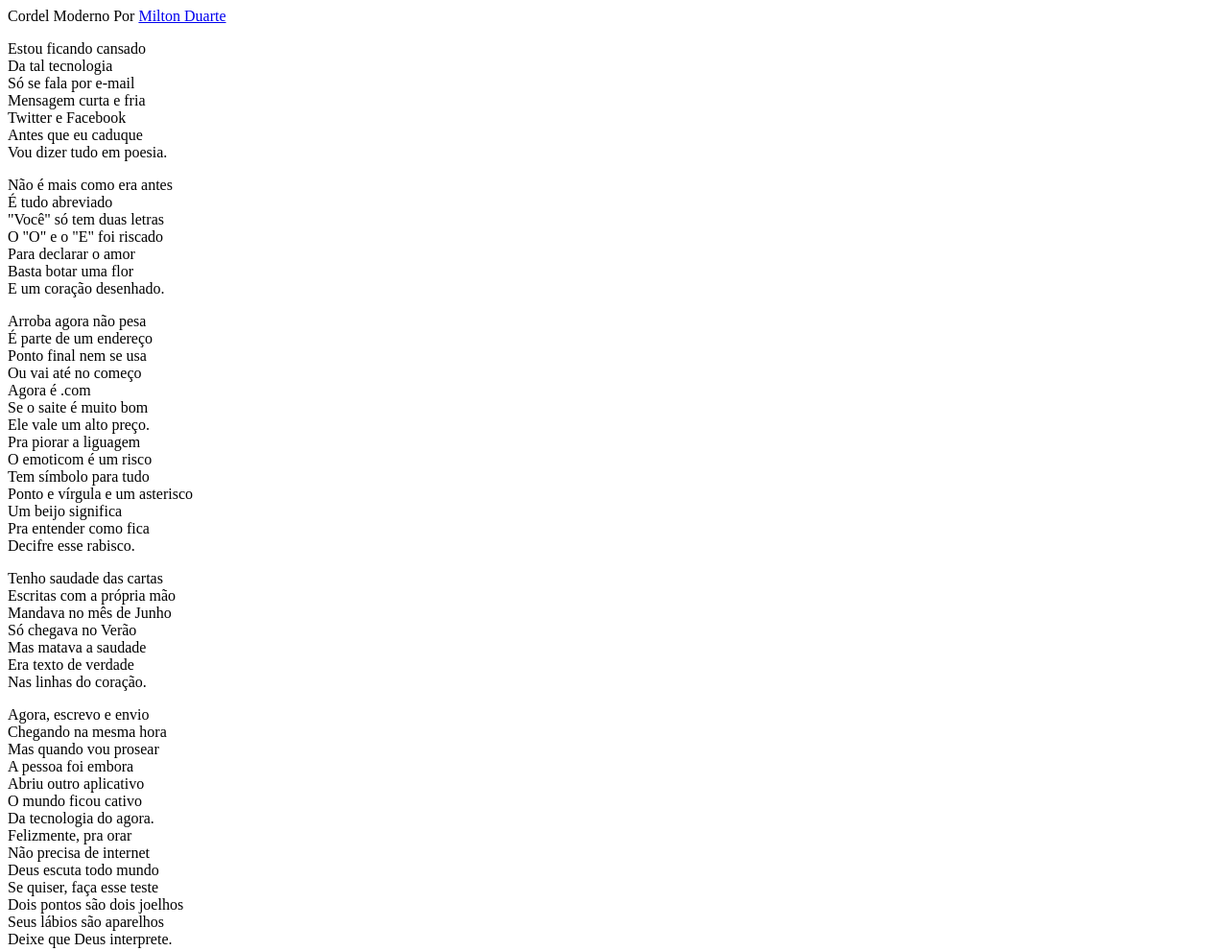
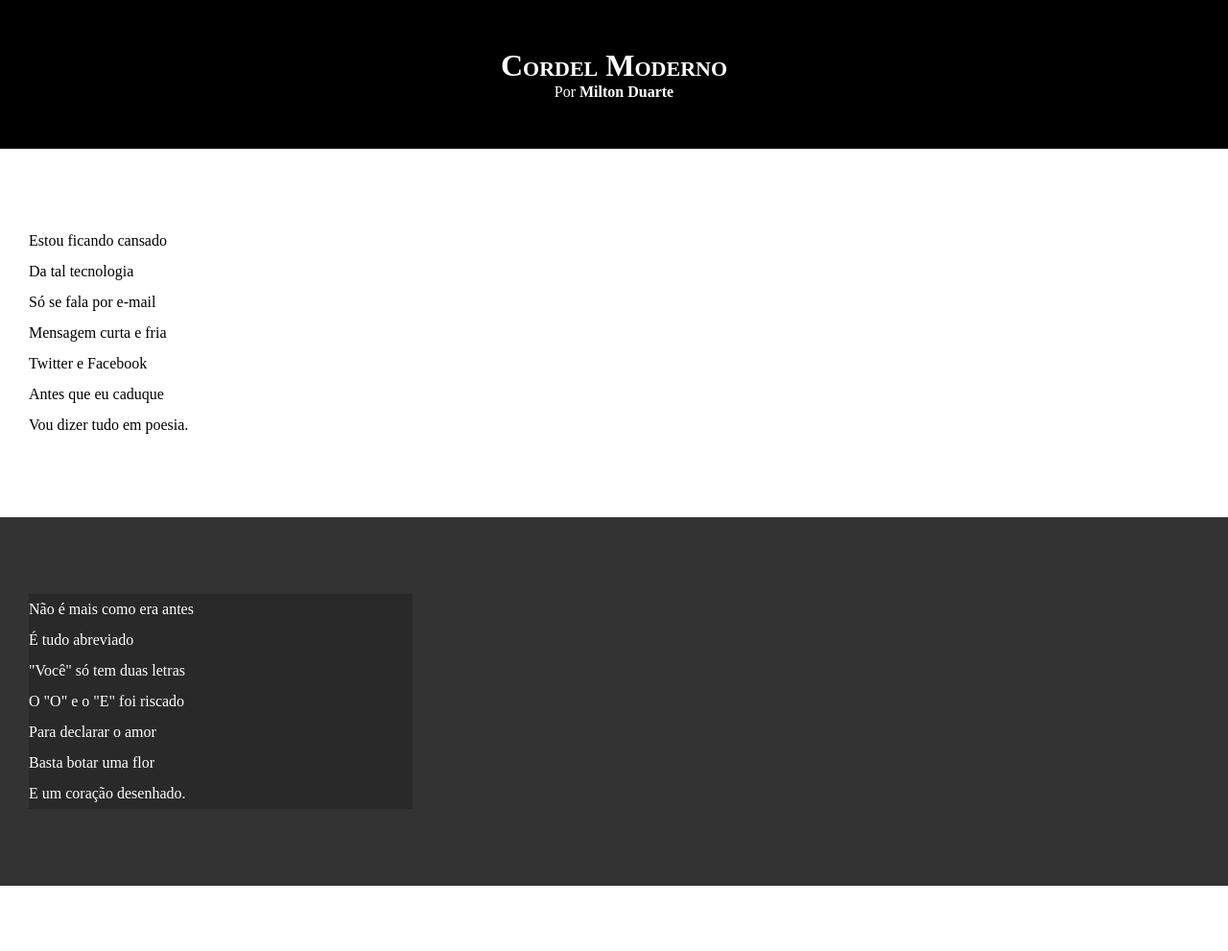
Before and after one commit to re-castro/html-css, a plain HTML site: page desafios/d012/index.html in a window 1280 px wide. Shown: the top 991 px of the page at 96% size. Drawn offline with Linux system fonts and the light colour scheme.

Commit message:
atualizei estilos dos textos e blocos

```diff
--- a/desafios/d012/estilo/style.css
+++ b/desafios/d012/estilo/style.css
@@ -1 +1,67 @@
 @charset "utf-8";
+
+*{
+    margin: 0px;
+    padding: 0px;
+}
+
+html, body {
+    min-height: 100vh;
+    background-color: darkgray;
+}
+
+header {
+    background-color: black;
+    color: white;
+    text-align: center;
+
+}
+
+header > h1{
+    padding-top: 50px;
+    font-variant: small-caps;
+}
+
+header > p {
+    padding-bottom: 50px;
+}
+
+header a, footer a {
+    color: white;
+    text-decoration: none;
+    font-weight: bolder;
+
+}
+
+header a:hover, footer a:hover {
+    text-decoration: underline;
+}
+
+section {
+    padding-top: 10vh;
+    padding-bottom: 10vh;
+    line-height: 2em;
+    padding-left: 30px;
+}
+
+section.normal {
+    background-color: white;
+    color: black;
+}
+
+section.imagem {
+    background-color: rgb(51, 51, 51);
+    color: white;
+}
+
+section.imagem > p {
+    width: 400px;
+    background-color: rgba(0, 0, 0, 0.205);
+}
+
+footer{
+    background-color: black;
+    color: white;
+    text-align: center;
+    padding: 10px;
+}
--- a/desafios/d012/index.html
+++ b/desafios/d012/index.html
@@ -8,12 +8,16 @@
 </head>
 <body>
     <header>
-        Cordel Moderno
-        Por <a href="https://www.recantodasletras.com.br/poesias/3186743" target="_blank">Milton Duarte</a>
+        <h1>
+            Cordel Moderno
+        </h1>
+        <p>
+            Por <a href="https://www.recantodasletras.com.br/poesias/3186743" target="_blank">Milton Duarte</a>
+        </p>
 
     </header>
 
-    <section>
+    <section class="normal">
         <p>
             Estou ficando cansado <br>
             Da tal tecnologia <br>
@@ -27,7 +31,7 @@
 
 
 
-    <section>
+    <section class="imagem">
         <p>
             Não é mais como era antes <br>
             É tudo abreviado <br>
@@ -41,7 +45,7 @@
 
 
 
-    <section>
+    <section class="normal">
         <p>
             Arroba agora não pesa <br>
             É parte de um endereço <br>
@@ -62,7 +66,7 @@
 
 
 
-    <section>
+    <section class="imagem">
         <p>
             Tenho saudade das cartas <br>
             Escritas com a própria mão <br>
@@ -76,7 +80,7 @@
 
 
 
-    <section>
+    <section class="normal">
         <p>
             Agora, escrevo e envio <br>
             Chegando na mesma hora <br>
```
